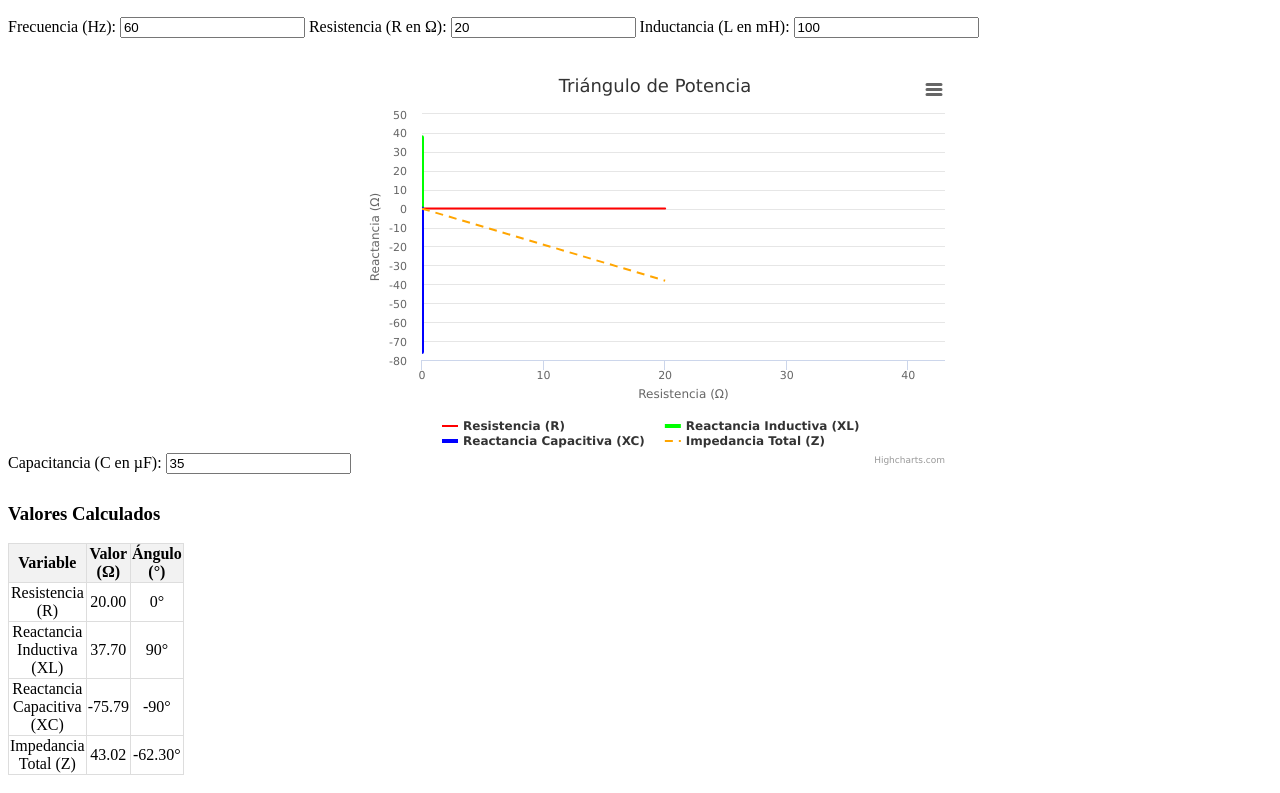
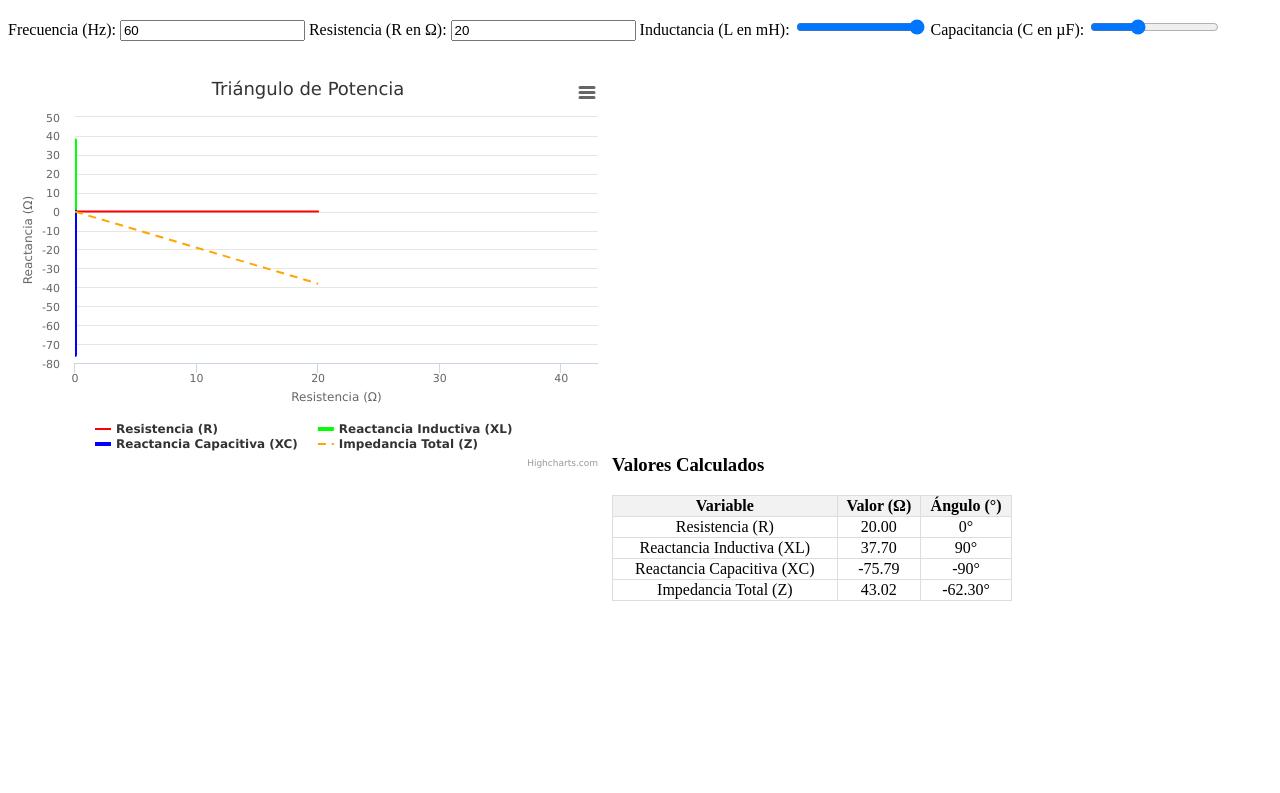
Before and after one commit to luis3746/electric, a plain HTML site: page triangulo.html in a window 1280 px wide. Shown: the part 50-843 px from the top of the page. After the commit the page ends 800 px from the top, so only its background shows below. Drawn offline with nearby package versions, Linux system fonts and the light colour scheme.

Commit message:
Update triangulo.html

```diff
--- a/triangulo.html
+++ b/triangulo.html
@@ -18,7 +18,7 @@
             display:inline-block;
         }
         table {
-            width: 50%;
+            width: 400px;
             border-collapse: collapse;
         }
         table, th, td {
@@ -43,17 +43,17 @@
 
     <div class="input-container">
         <label for="resistencia">Resistencia (R en Ω): </label>
-        <input type="number" id="resistencia" value="20" step="1" oninput="updateAndDraw()">
+        <input type="nrange" id="resistencia" value="20" step="1" oninput="updateAndDraw()">
     </div>
 
     <div class="input-container">
         <label for="inductancia">Inductancia (L en mH): </label>
-        <input type="number" id="inductancia" value="100" step="1" oninput="updateAndDraw()">
+        <input type="range" id="inductancia" value="100" step="1" oninput="updateAndDraw()">
     </div>
 
     <div class="input-container">
         <label for="capacitancia">Capacitancia (C en µF): </label>
-        <input type="number" id="capacitancia" value="35" step="1" oninput="updateAndDraw()">
+        <input type="range" id="capacitancia" value="35" step="1" oninput="updateAndDraw()">
     </div>
 
     <div id="chart-container"></div>
```
